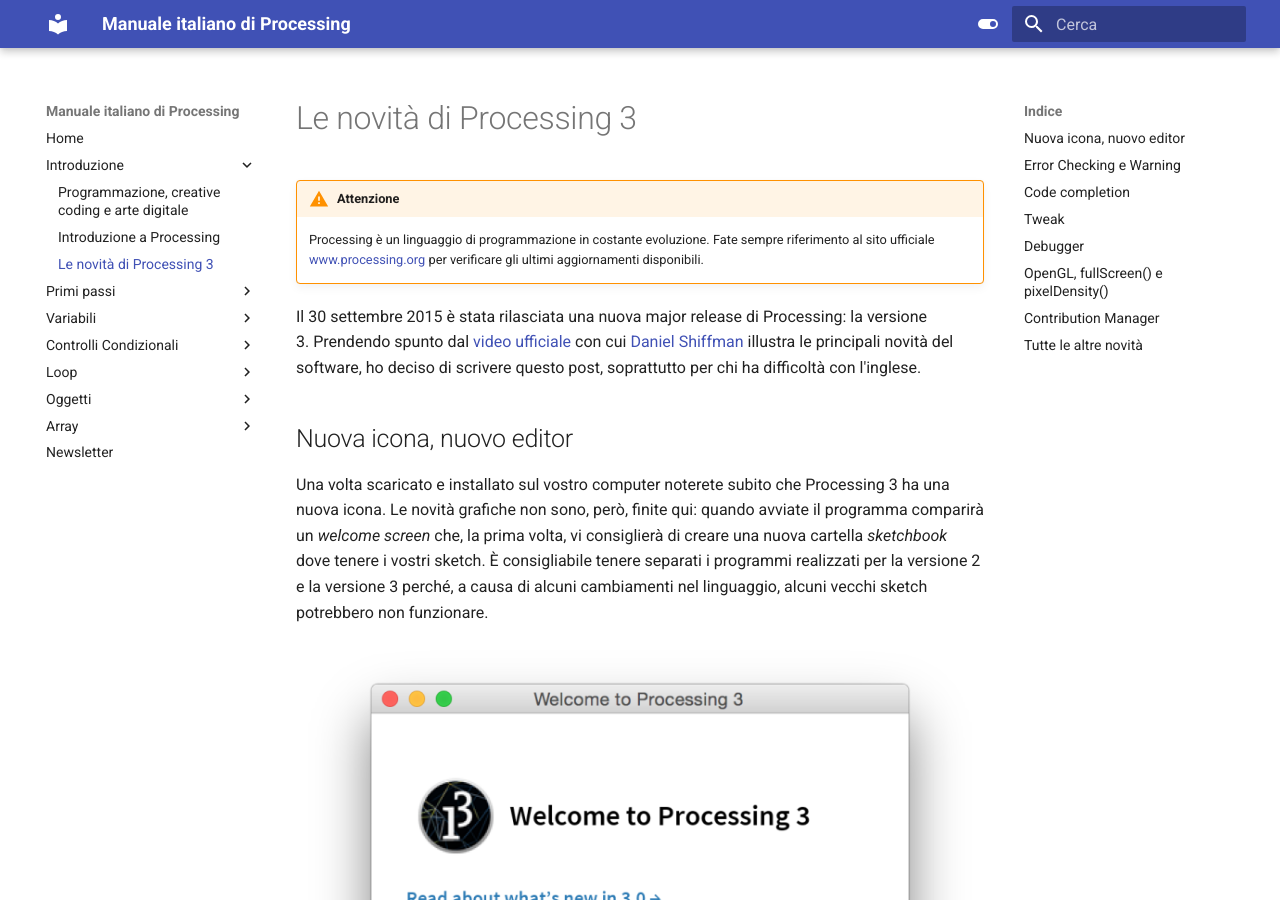
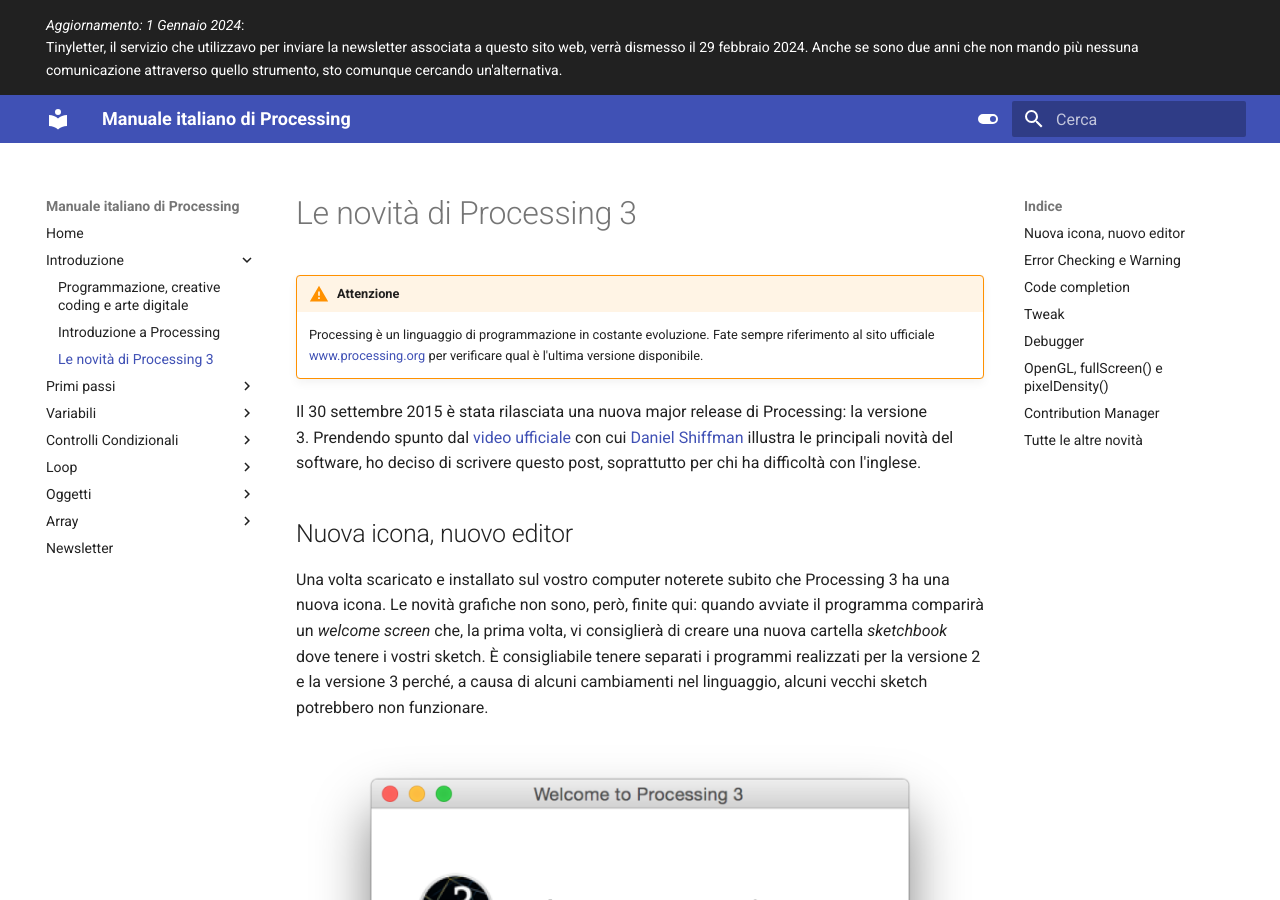
Before and after one commit to federico-pepe/processing.federicopepe.com, an MkDocs documentation site: the page built from docs/introduzione/le-novita-di-processing-3.md, in a window 1280 px wide and 900 px high. Built offline with MkDocs 1.6.1 and Material for MkDocs 9.7.7, drawn with Linux system fonts in a browser that asks for light colours.

```diff
--- a/docs/introduzione/le-novita-di-processing-3.md
+++ b/docs/introduzione/le-novita-di-processing-3.md
@@ -1,7 +1,7 @@
 # Le novità di Processing 3
 
 !!! warning "Attenzione"
-    Processing è un linguaggio di programmazione in costante evoluzione. Fate sempre riferimento al sito ufficiale [www.processing.org](https://www.processing.org) per verificare gli ultimi aggiornamenti disponibili.
+    Processing è un linguaggio di programmazione in costante evoluzione. Fate sempre riferimento al sito ufficiale [www.processing.org](https://www.processing.org) per verificare qual è l'ultima versione disponibile.
 
 Il 30 settembre 2015 è stata rilasciata una nuova major release di Processing: la versione 3. Prendendo spunto dal [video ufficiale](https://vimeo.com/140600280) con cui [Daniel Shiffman](http://www.shiffman.net) illustra le principali novità del software, ho deciso di scrivere questo post, soprattutto per chi ha difficoltà con l'inglese.
 
--- /dev/null
+++ b/material/overrides/main.html
@@ -0,0 +1,5 @@
+{% extends "base.html" %}
+
+{% block announce %}
+  <p><em>Aggiornamento: 1 Gennaio 2024</em>: <br />Tinyletter, il servizio che utilizzavo per inviare la newsletter associata a questo sito web, verrà dismesso il 29 febbraio 2024. Anche se sono due anni che non mando più nessuna comunicazione attraverso quello strumento, sto comunque cercando un'alternativa.</p>
+{% endblock %}
--- a/mkdocs.yml
+++ b/mkdocs.yml
@@ -51,6 +51,7 @@ extra_css:
 
 theme:
   name: material
+  custom_dir: material/overrides
   language: it
   palette:
     - media: "(prefers-color-scheme: light)"
```
